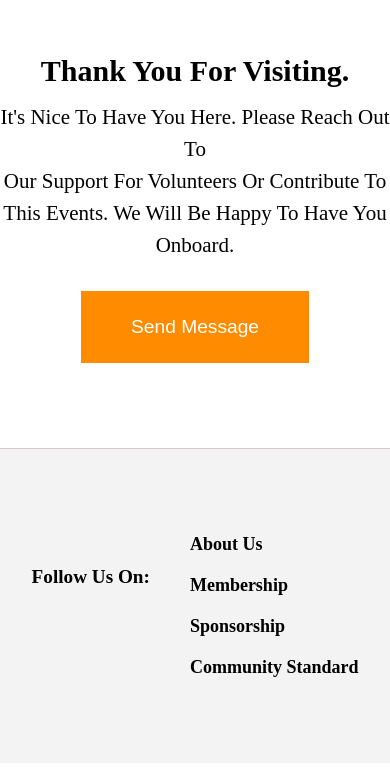
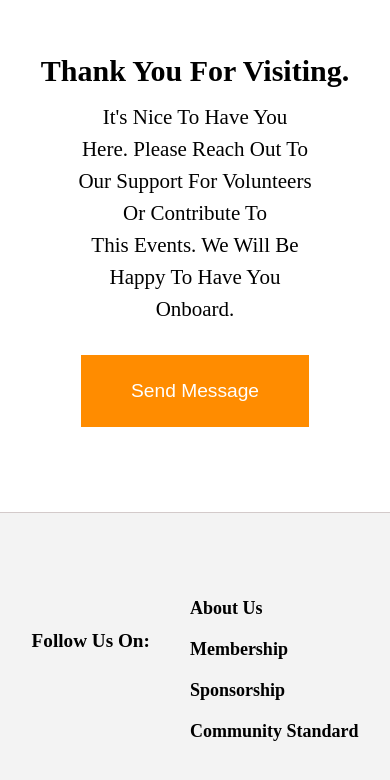
Before and after one commit to Adejare-Muibi/Web3kwara, a plain HTML site: page index.html in a window 390 px wide. Shown: the part 5156-5936 px from the top of the page. Drawn offline with Linux system fonts and the light colour scheme.

Commit message:
final commit

```diff
--- a/index.css
+++ b/index.css
@@ -567,6 +567,11 @@ main{
     .thank-all{
         text-align: center;
         gap: 30px;
+        justify-content: center;
+    }
+    .thank{
+        display: flex;
+        align-items: center;
     }
     .thank h1{
         font-size: 30px;
@@ -574,6 +579,7 @@ main{
     .thank p{
         font-size: 21px;
         line-height: 32px;
+        width: 60%;
     }
     .sec5-btn{
         align-items: center;
@@ -599,6 +605,9 @@ main{
     }
     .group7{
         height: 4vh;
+    }
+    .divVec7{
+        gap: 8px;
     }
 
 
```
